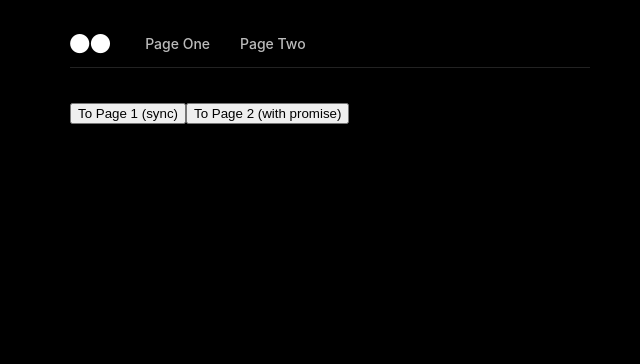
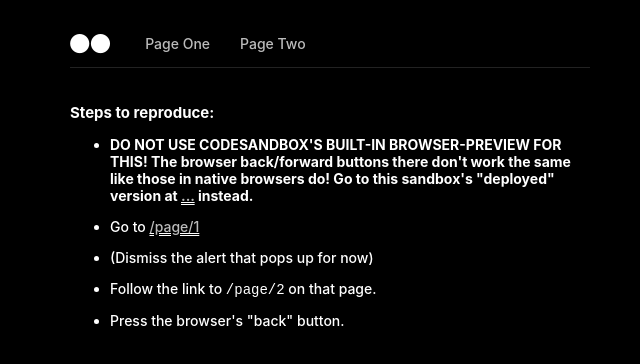
Before and after one commit to cataclyst/wouter-bug-repro, a React (Create React App) app: page / in a window 1280 px wide. Shown: the top 364 px of the page, without its empty margins (310-950 px from the left). Built offline with nearby package versions, Linux system fonts and the light colour scheme.

Commit message:
Minimal repro for wouter bug

```diff
--- a/src/index.tsx
+++ b/src/index.tsx
@@ -1,39 +1,51 @@
-// import React, {useContext, useEffect, createContext} from "react";
-// import { createRoot } from "react-dom/client";
-// import { createRoot } from "react-dom";
+import React from "react";
+import { createRoot } from "react-dom/client";
 
-import { Switch, Route, Router, Link, useParams, useLocation } from "wouter";
-import { useBrowserLocation, navigate } from "wouter/use-browser-location";
+import { Switch, Route, Router, Link, useLocation } from "wouter";
+import { useBrowserLocation } from "wouter/use-browser-location";
 
 import "./styles.css";
-import {render} from "react-dom";
 
 const Page1 = () => {
-    const params = useParams();
     const [location] = useLocation();
 
-    alert(`Page 1 was rendered!\nParam: ${params.pageId}\nLocation: ${location}`)
+    alert(`Page 1 was rendered!\nLocation from useLocation(): ${location}`)
 
     return (
         <div>
-            <p>The param on Page 1 is: {params.pageId}</p>
-            <p>The location on Page 1 is: {location}</p>
+            <p>Go to <Link to="/page/2">/page/2</Link> now</p>
+
+            <hr/>
+
+            <p>If you arrived here at the at of the reproduction after you pressed "back" in your browser, then you will have seen two alerts pop up, one for page 2 (which you left behind) and one for page 1 (which you have re-entered).</p>
+            <p>The alert for page 2 is wrong, since it should not have been re-rendered when we left the page.</p>
         </div>
     );
 };
 
 const Page2 = () => {
-    const params = useParams();
     const [location] = useLocation();
 
-    alert(`Page 2 was rendered!\nParam: ${params.pageId}\nLocation: ${location}`)
+    alert(`Page 2 was rendered!\nLocation from useLocation(): ${location}`)
 
     return (
         <div>
-            <p>The param on Page 2 is: {params.pageId}</p>
-            <p>The location on Page 2 is: {location}</p>
+            <p>Use the browser's back button now, or click here</p>
         </div>
     );
+};
+
+const Home = () => {
+    return <div>
+        <h1>Steps to reproduce:</h1>
+        <ul>
+            <li><strong>DO NOT USE CODESANDBOX'S BUILT-IN BROWSER-PREVIEW FOR THIS! The browser back/forward buttons there don't work the same like those in native browsers do! Go to this sandbox's "deployed" version at <a href="...">...</a> instead.</strong></li>
+            <li>Go to <Link to="/page/1">/page/1</Link></li>
+            <li>(Dismiss the alert that pops up for now)</li>
+            <li>Follow the link to <code>/page/2</code> on that page.</li>
+            <li>Press the browser's "back" button.</li>
+        </ul>
+    </div>
 };
 
 function App() {
@@ -42,24 +54,14 @@ function App() {
             <section>
                 <nav>
                     <Link href="/page/1">Page One</Link>
-                    <Link href="/a-different-page/2">Page Two</Link>
+                    <Link href="/page/2">Page Two</Link>
                 </nav>
-
-
-                <button onClick={() => {
-                    navigate("/page/1");
-                }}>To Page 1 (sync)</button>
-
-                <button onClick={() => {
-                    Promise.resolve().then(() => {
-                        navigate("/a-different-page/2");
-                    });
-                }}>To Page 2 (with promise)</button>
 
                 <main>
                     <Switch>
-                        <Route path="/page/:pageId" component={Page1} />
-                        <Route path="/a-different-page/:pageId" component={Page2} />
+                        <Route path="/page/1" component={Page1} />
+                        <Route path="/page/2" component={Page2} />
+                        <Route path="/" component={Home} />
                         <Route path="/:anything*">Default Route: nothing found!</Route>
                     </Switch>
                 </main>
@@ -70,10 +72,6 @@ function App() {
 
 const rootElement = document.getElementById("root");
 if (rootElement) {
-    // React 17:
-    render(<App />, rootElement);
-
-    // React 18:
-    // const root = createRoot(rootElement);
-    // root.render(<App />);
+    const root = createRoot(rootElement);
+    root.render(<App />);
 }
--- a/src/styles.css
+++ b/src/styles.css
@@ -59,3 +59,7 @@ main {
 }
 article {
 }
+
+li {
+    margin-bottom: 1rem;
+}
```
Also changed, not shown: package.json (+5 -5 lines), src/App.tsx (deleted, +0 -10 lines), 2 other files (tests, documents, lock files or other folders).
